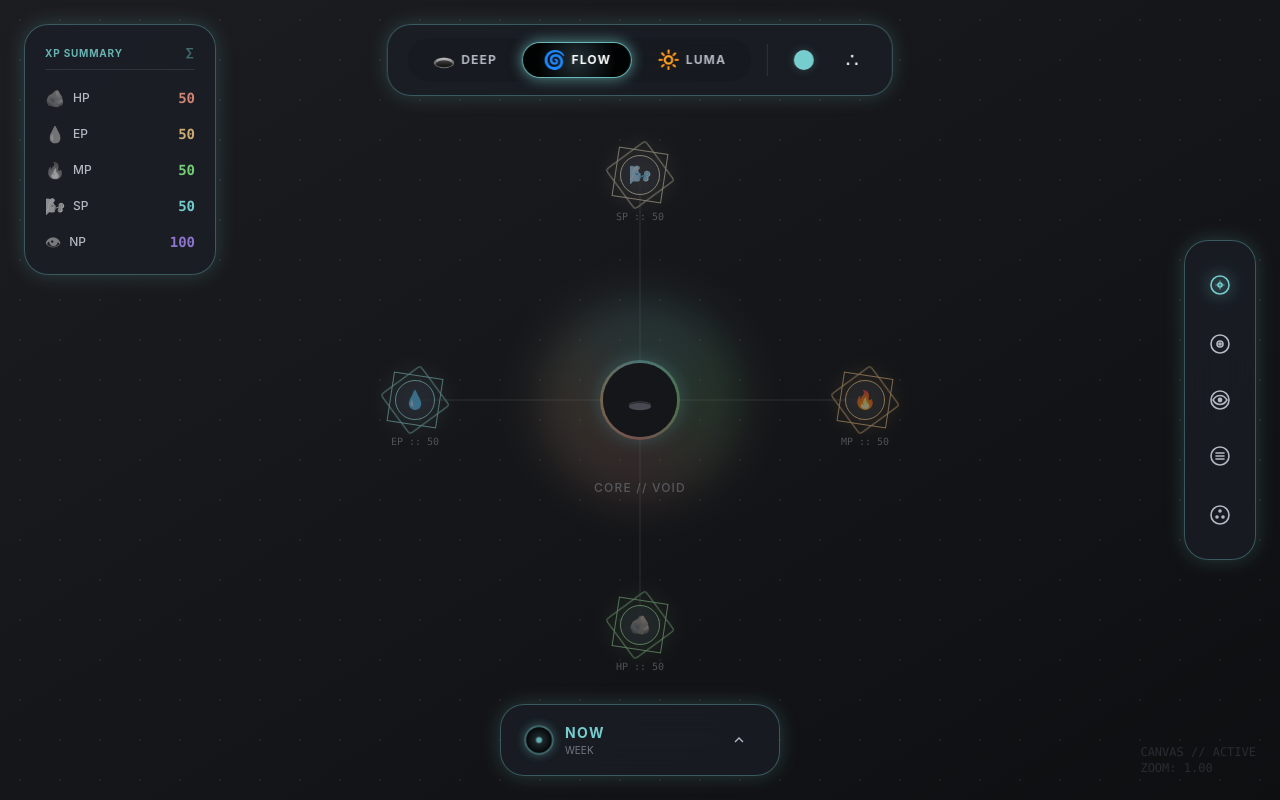
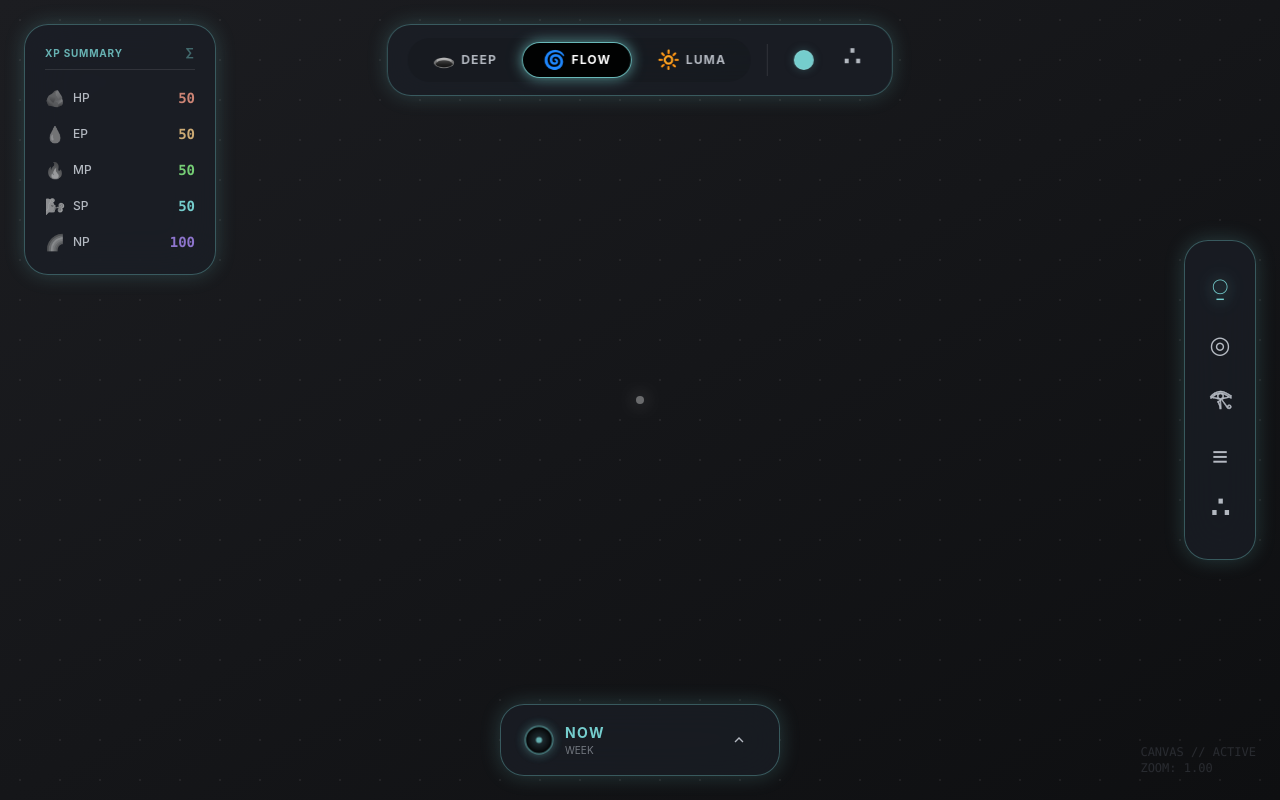
Before and after one commit to po-dzin/symbol-field-hud, a React (Vite) app: page / in a window 1280 px wide. Built offline with nearby package versions, Linux system fonts and the light colour scheme.

Commit message:
feat: Introduce Source component, refactor core state management, remove XP mandala and axes, and update various UI elements and XP descriptions.

```diff
--- a/src/components/Canvas/GraphCanvas.jsx
+++ b/src/components/Canvas/GraphCanvas.jsx
@@ -4,14 +4,17 @@ import { useGesture } from '@use-gesture/react';
 import Node from './Node';
 import NPCore from './NPCore';
 import XPMandala from './XPMandala';
+import Source from './Source';
 import { mockNodes, mockEdges } from '../../data/mockGraph';
 import { useWindowStore } from '../../store/windowStore';
 import { useStateStore } from '../../store/stateStore';
 
 const GraphCanvas = () => {
     const containerRef = useRef(null);
-    const { openWindow, xpState, isCoreActive, createCore } = useWindowStore();
+    const { openWindow, xpState, coreStatus } = useWindowStore();
     const { mode } = useStateStore();
+
+    const isCoreActive = coreStatus === 'EXIST';
 
     // Adaptive grid color based on mode (warmer, less bright)
     const gridColor = mode === 'LUMA' ? 'rgba(120, 110, 95, 0.25)' : '#5a5654'; // Warm neutral for LUMA
@@ -90,36 +93,27 @@ const GraphCanvas = () => {
                 className="w-full h-full flex items-center justify-center transform-gpu"
                 style={{ x, y, scale }}
             >
-                {/* Connecting Lines (Axes) */}
+                {/* Connecting Lines (Axes) - REMOVED v0.327
                 <svg className="absolute inset-0 w-full h-full pointer-events-none z-0">
-                    <g style={{ transform: 'translate(50%, 50%)' }}> {/* Center origin using CSS transform */}
-                        {/* We need to calculate line ends based on current XP positions */}
-                        {/* This is a bit tricky in SVG inside a centered div, but let's try relative coords */}
-                        {/* Actually, since we are centering the content, 0,0 is the center of the animated div */}
-
+                    <g style={{ transform: 'translate(50%, 50%)' }}>
                         <line x1="0" y1="0" x2={getAxisPosition('SP', xpState.sp).x} y2={getAxisPosition('SP', xpState.sp).y} stroke={axisColor} strokeWidth="1" />
                         <line x1="0" y1="0" x2={getAxisPosition('HP', xpState.hp).x} y2={getAxisPosition('HP', xpState.hp).y} stroke={axisColor} strokeWidth="1" />
                         <line x1="0" y1="0" x2={getAxisPosition('EP', xpState.ep).x} y2={getAxisPosition('EP', xpState.ep).y} stroke={axisColor} strokeWidth="1" />
                         <line x1="0" y1="0" x2={getAxisPosition('MP', xpState.mp).x} y2={getAxisPosition('MP', xpState.mp).y} stroke={axisColor} strokeWidth="1" />
                     </g>
                 </svg>
+                */}
 
-                {/* NP Core (Center) */}
+                {/* NP Core (Center) or Source */}
                 <div className="relative z-10">
-                    {isCoreActive ? (
+                    {coreStatus === 'EXIST' ? (
                         <NPCore />
                     ) : (
-                        <button
-                            onClick={createCore}
-                            className="w-24 h-24 rounded-full border-2 border-dashed border-os-glass-border flex flex-col items-center justify-center gap-2 text-os-text-secondary hover:text-os-cyan hover:border-os-cyan hover:bg-os-cyan/5 transition-all group"
-                        >
-                            <span className="text-2xl group-hover:scale-110 transition-transform">+</span>
-                            <span className="text-[10px] uppercase tracking-widest">Add Core</span>
-                        </button>
+                        <Source />
                     )}
                 </div>
 
-                {/* XP Mandala Nodes */}
+                {/* XP Mandala Nodes - HIDDEN FOR v0.326
                 {isCoreActive && (
                     <>
                         <XPMandala type="SP" value={xpState.sp} glyph="🌬️" color="os-sp" glowColor="#ededeb" position={getAxisPosition('SP', xpState.sp)} />
@@ -128,6 +122,7 @@ const GraphCanvas = () => {
                         <XPMandala type="MP" value={xpState.mp} glyph="🔥" color="os-mp" glowColor="#fdba74" position={getAxisPosition('MP', xpState.mp)} />
                     </>
                 )}
+                */}
             </animated.div>
 
             {/* Canvas Status */}
--- a/src/components/Canvas/NPCore.jsx
+++ b/src/components/Canvas/NPCore.jsx
@@ -28,21 +28,16 @@ const NPCore = () => {
 
     return (
         <div className="relative flex items-center justify-center w-32 h-32 group">
-            {/* Delete Button (Visible on Hover) */}
+            {/* Delete Button (Visible on Hover) - Top Right X */}
             <button
                 onClick={(e) => { e.stopPropagation(); deleteCore(); }}
-                className="absolute -top-8 left-1/2 -translate-x-1/2 text-[10px] text-os-text-secondary opacity-0 group-hover:opacity-100 hover:text-os-red transition-all z-50 uppercase tracking-wider"
+                className="absolute -top-2 -right-2 w-6 h-6 rounded-full bg-black/50 border border-white/10 hover:bg-os-red/20 hover:border-os-red flex items-center justify-center opacity-0 group-hover:opacity-100 transition-all z-50"
+                title="Dematerialize"
             >
-                Delete Core
+                <span className="text-[10px] text-os-text-secondary hover:text-os-red">✕</span>
             </button>
 
-            {/* Minimize Button (Visible on Hover) */}
-            <button
-                onClick={toggleCoreMinimize}
-                className="absolute -top-4 right-0 w-6 h-6 rounded-full bg-white/10 hover:bg-white/20 flex items-center justify-center opacity-0 group-hover:opacity-100 transition-opacity z-20"
-            >
-                <span className="text-[10px] text-white">↘</span>
-            </button>
+            {/* Minimize Button REMOVED v0.327 */}
 
             {/* OUTER GLOW - Intense Rainbow Halo */}
             <div
@@ -65,12 +60,11 @@ const NPCore = () => {
 
             {/* NP CORE or VOID - PURE BLACK CENTER WITH RAINBOW EDGE */}
             <div
-                onClick={toggleCoreMinimize}
                 className={`
                     relative z-20 flex items-center justify-center w-20 h-20 rounded-full cursor-pointer
                     transition-all duration-700 ease-in-out group-hover:scale-105
                     bg-black
-                    animate-pulse-glow
+                    animate-materialize animate-pulse-glow
                 `}
                 style={{
                     boxShadow: 'inset 0 0 20px rgba(0,0,0,1)', // Inner shadow for depth
--- /dev/null
+++ b/src/components/Canvas/Source.jsx
@@ -0,0 +1,27 @@
+import React from 'react';
+import { useWindowStore } from '../../store/windowStore';
+
+const Source = () => {
+    const { setCoreStatus } = useWindowStore();
+
+    return (
+        <div
+            className="relative w-20 h-20 flex items-center justify-center group cursor-pointer"
+            onDoubleClick={() => setCoreStatus('EXIST')}
+            title="Double Click to Materialize"
+        >
+            {/* Pulsing Source Ring */}
+            <div className="absolute inset-0 rounded-full border border-white/20 animate-[ping_3s_cubic-bezier(0,0,0.2,1)_infinite]" />
+
+            {/* Inner Source Point */}
+            <div className="w-2 h-2 bg-white rounded-full shadow-[0_0_15px_rgba(255,255,255,0.8)] animate-pulse" />
+
+            {/* Label */}
+            <div className="absolute -bottom-8 text-[10px] tracking-[0.2em] text-os-text-secondary opacity-0 group-hover:opacity-100 transition-opacity duration-500 uppercase">
+                Source
+            </div>
+        </div>
+    );
+};
+
+export default Source;
--- a/src/components/HUD/NavRail.jsx
+++ b/src/components/HUD/NavRail.jsx
@@ -2,94 +2,32 @@ import React from 'react';
 import { useWindowStore } from '../../store/windowStore';
 import { useStateStore, TONES } from '../../store/stateStore';
 
-// --- Glyphs Set A (Canonical) ---
-const HUDGlyph = (props) => (
-    <svg viewBox="0 0 24 24" fill="none" stroke="currentColor" strokeWidth="1.6" strokeLinecap="round" strokeLinejoin="round" {...props}>
-        <circle cx="12" cy="12" r="9" />
-        <path d="M12 8v8M8 12h8" strokeOpacity="0.5" /> {/* Simplified Center */}
-        <circle cx="12" cy="12" r="2" />
-    </svg>
-);
+const NAV_ITEMS = [
+    { id: 'HUD', label: 'HUD', icon: <span className="block transform scale-110">⍜</span> },
+    { id: 'Graph', label: 'Graph', icon: '◎' },
+    { id: 'Agent', label: 'Agent', icon: <span className="block text-xl -mt-1 transform scale-90 font-bold" style={{ WebkitTextStroke: '0.5px currentColor' }}>𓂀</span> },
+    { id: 'Log', label: 'Log', icon: <span className="block transform scale-115">≡</span> },
+    { id: 'Settings', label: 'Settings', icon: <span className="block text-3xl -mt-3 font-bold leading-none">∴</span> }
+];
 
-const GraphGlyph = (props) => (
-    <svg viewBox="0 0 24 24" fill="none" stroke="currentColor" strokeWidth="1.6" strokeLinecap="round" strokeLinejoin="round" {...props}>
-        <circle cx="12" cy="12" r="9" />
-        <circle cx="12" cy="12" r="3" />
-        <circle cx="12" cy="12" r="1" fill="currentColor" />
-    </svg>
-);
-
-const AgentGlyph = (props) => (
-    <svg viewBox="0 0 24 24" fill="none" stroke="currentColor" strokeWidth="1.6" strokeLinecap="round" strokeLinejoin="round" {...props}>
-        <circle cx="12" cy="12" r="9" />
-        <path d="M5 12c1.8-3 4-4.5 7-4.5s5.2 1.5 7 4.5c-1.8 3-4 4.5-7 4.5S6.8 15 5 12z" />
-        <circle cx="12" cy="12" r="1.6" fill="currentColor" />
-    </svg>
-);
-
-const LogGlyph = (props) => (
-    <svg viewBox="0 0 24 24" fill="none" stroke="currentColor" strokeWidth="1.6" strokeLinecap="round" strokeLinejoin="round" {...props}>
-        <circle cx="12" cy="12" r="9" />
-        <line x1="8" y1="9" x2="16" y2="9" />
-        <line x1="8" y1="12" x2="16" y2="12" />
-        <line x1="8" y1="15" x2="16" y2="15" />
-    </svg>
-);
-
-const SettingsGlyph = (props) => (
-    <svg viewBox="0 0 24 24" fill="none" stroke="currentColor" strokeWidth="1.6" strokeLinecap="round" strokeLinejoin="round" {...props}>
-        <circle cx="12" cy="12" r="9" />
-        <circle cx="12" cy="8" r="1" fill="currentColor" />
-        <circle cx="9" cy="14" r="1" fill="currentColor" />
-        <circle cx="15" cy="14" r="1" fill="currentColor" />
-    </svg>
-);
-
-const NavItem = ({ id, icon: Icon, activeTab, setActiveTab, activeColor, variant = 'plain' }) => {
+const NavItem = ({ id, icon, label, activeTab, setActiveTab, activeColor, className = '' }) => {
     const isActive = activeTab === id;
-    const isOrb = variant === 'orb';
-
-    const NAV_ITEMS = [
-        { id: 'hud', label: 'HUD Overview', icon: '⍜' },
-        { id: 'graph', label: 'Experience Graph', icon: '◎' },
-        { id: 'agent', label: 'AI Agent', icon: 'agent' }, // Custom SVG handled in render
-        { id: 'log', label: 'Activity Log', icon: '≡' },
-        { id: 'settings', label: 'Settings', icon: '∴' }
-    ];
-
-    // Custom Agent Glyph - Eye of Horus style
-    const AgentGlyphInternal = () => (
-        <span className="text-2xl leading-none">𓂀</span>
-    );
-
-    const currentNavItem = NAV_ITEMS.find(item => item.id === id);
-    const tooltip = currentNavItem ? currentNavItem.label : '';
 
     return (
         <button
             onClick={() => setActiveTab(id)}
-            title={tooltip}
-            className={`relative w-10 h-10 flex items-center justify-center transition-all duration-300 group
-                ${isOrb ? 'rounded-full' : 'rounded-xl'}
-            `}
+            title={label}
+            className={`relative w-10 h-10 flex items-center justify-center transition-all duration-300 group rounded-xl ${className}`}
         >
-            {/* Active Background (Only for Orb or if desired for Plain, spec says remove circle container) */}
-            {isActive && isOrb && (
-                <div
-                    className="absolute inset-0 rounded-full opacity-20"
-                    style={{ backgroundColor: activeColor, boxShadow: `0 0 15px ${activeColor}` }}
-                />
-            )}
-
             {/* Icon */}
             <div
-                className={`w-6 h-6 transition-colors duration-300 ${isActive ? '' : 'text-os-text-secondary group-hover:text-os-text-primary'}`}
+                className={`text-2xl leading-none transition-colors duration-300 ${isActive ? '' : 'text-os-text-secondary group-hover:text-os-text-primary'}`}
                 style={{
                     color: isActive ? activeColor : undefined,
-                    filter: isActive && !isOrb ? `drop-shadow(0 0 8px ${activeColor})` : 'none'
+                    filter: isActive ? `drop-shadow(0 0 8px ${activeColor})` : 'none'
                 }}
             >
-                {id === 'agent' ? <AgentGlyphInternal /> : <Icon />}
+                {icon}
             </div>
         </button>
     );
@@ -111,7 +49,7 @@ const NavRail = () => {
     return (
         <nav
             className="absolute right-6 top-1/2 -translate-y-1/2 w-[72px] py-6
-            backdrop-blur-xl flex flex-col items-center justify-between gap-4 transition-all duration-200"
+            backdrop-blur-xl flex flex-col items-center justify-center gap-4 transition-all duration-200"
             style={{
                 background: 'var(--surface-1-bg)',
                 border: `var(--panel-stroke-width) solid rgba(${accentRGB}, 0.35)`,
@@ -122,18 +60,16 @@ const NavRail = () => {
             }}
             onClickCapture={focusDock}
         >
-            {/* Top: HUD */}
-            <NavItem id="HUD" icon={HUDGlyph} activeTab={activeTab} setActiveTab={setActiveTab} activeColor={activeColor} variant="plain" />
-
-            {/* Middle: Tools */}
-            <div className="flex flex-col gap-4">
-                <NavItem id="Graph" icon={GraphGlyph} activeTab={activeTab} setActiveTab={setActiveTab} activeColor={activeColor} variant="orb" />
-                <NavItem id="Agent" icon={AgentGlyph} activeTab={activeTab} setActiveTab={setActiveTab} activeColor={activeColor} variant="plain" />
-                <NavItem id="Log" icon={LogGlyph} activeTab={activeTab} setActiveTab={setActiveTab} activeColor={activeColor} variant="plain" />
-            </div>
-
-            {/* Bottom: Settings */}
-            <NavItem id="Settings" icon={SettingsGlyph} activeTab={activeTab} setActiveTab={setActiveTab} activeColor={activeColor} variant="plain" />
+            {NAV_ITEMS.map((item, index) => (
+                <NavItem
+                    key={item.id}
+                    {...item}
+                    activeTab={activeTab}
+                    setActiveTab={setActiveTab}
+                    activeColor={activeColor}
+                    className={index === 1 ? 'mt-0.5' : ''}
+                />
+            ))}
         </nav>
     );
 };
--- a/src/components/HUD/StatePanel.jsx
+++ b/src/components/HUD/StatePanel.jsx
@@ -33,11 +33,12 @@ const ModePill = ({ modeKey, active, onClick, accentColor, mode }) => {
             `}
             style={active ? {
                 background: isLuma
-                    ? `radial-gradient(circle, rgba(${accentRGB}, 0.20) 0%, rgba(235,225,210,0.95) 70%)`
-                    : `radial-gradient(circle, rgba(${accentRGB}, 0.12) 0%, rgba(0,0,0,0.9) 70%)`,
+                    ? `rgba(235,225,210,0.95)`
+                    : `rgba(0,0,0,0.9)`,
                 border: `1.5px solid rgba(${accentRGB}, 0.9)`,
                 boxShadow: `0 0 14px rgba(${accentRGB}, 0.7)`,
-                color: isLuma ? 'var(--neutralTextLuma, #2A2620)' : '#FFFFFF'
+                color: isLuma ? 'var(--neutralTextLuma, #2A2620)' : '#FFFFFF',
+                textShadow: 'none'
             } : {
                 background: 'transparent',
                 border: '1.5px solid transparent',
@@ -58,6 +59,7 @@ const ToneSelector = ({ currentToneId, onSelect, accentColor, mode }) => {
     const [isOpen, setIsOpen] = useState(false);
     const currentTone = TONES.find(t => t.id === currentToneId) || TONES[0];
     const containerRef = useRef(null);
+    const isLuma = mode === 'LUMA';
 
     useEffect(() => {
         const handleClickOutside = (event) => {
@@ -74,7 +76,7 @@ const ToneSelector = ({ currentToneId, onSelect, accentColor, mode }) => {
             <button
                 onClick={() => setIsOpen(!isOpen)}
                 title={`Current Tone: ${currentTone.label}`}
-                className={`w-10 h-10 rounded-full flex items-center justify-center transition-all duration-300 ${isOpen ? 'bg-white/10' : 'hover:bg-white/5'}`}
+                className={`w-10 h-10 rounded-full flex items-center justify-center transition-all duration-300 ${isOpen ? (isLuma ? 'bg-black/5' : 'bg-white/10') : (isLuma ? 'hover:bg-black/5' : 'hover:bg-white/5')}`}
             >
                 <div
                     className="w-5 h-5 rounded-full shadow-sm border border-white/10"
@@ -83,7 +85,9 @@ const ToneSelector = ({ currentToneId, onSelect, accentColor, mode }) => {
             </button>
 
             {isOpen && (
-                <div className="absolute top-full mt-4 left-1/2 -translate-x-1/2 bg-os-dark-blue/95 backdrop-blur-xl border border-os-glass-border rounded-full p-2 flex items-center gap-2 shadow-2xl z-50">
+                <div className={`absolute top-full mt-4 left-1/2 -translate-x-1/2 backdrop-blur-xl border rounded-full p-2 flex items-center gap-2 shadow-2xl z-50
+                    ${isLuma ? 'bg-[#EBE1D2]/95 border-black/10' : 'bg-os-dark-blue/95 border-os-glass-border'}
+                `}>
                     {TONES.map(tone => {
                         const toneDisplayColor = mode === 'LUMA' ? tone.lumaColor : tone.color;
                         return (
@@ -106,10 +110,11 @@ const ToneSelector = ({ currentToneId, onSelect, accentColor, mode }) => {
     );
 };
 
-const GlyphSelector = ({ currentGlyphId, onSelect, accentColor }) => {
+const GlyphSelector = ({ currentGlyphId, onSelect, accentColor, mode }) => {
     const [isOpen, setIsOpen] = useState(false);
     const currentGlyph = GLYPHS.find(g => g.id === currentGlyphId) || GLYPHS[0];
     const containerRef = useRef(null);
+    const isLuma = mode === 'LUMA';
 
     useEffect(() => {
         const handleClickOutside = (event) => {
@@ -121,32 +126,62 @@ const GlyphSelector = ({ currentGlyphId, onSelect, accentColor }) => {
         return () => document.removeEventListener('mousedown', handleClickOutside);
     }, []);
 
+    // Helper to render glyphs with optical adjustments
+    const renderGlyph = (char, id, isMain = false) => {
+        const baseClass = isMain ? "text-2xl" : "text-xl";
+        const commonClasses = `${baseClass} w-full h-full flex items-center justify-center leading-none`;
+
+        if (id === 'eye') {
+            return <span className={`${commonClasses} -mt-0.5 transform scale-85 font-bold`} style={{ WebkitTextStroke: '0.5px currentColor' }}>{char}</span>;
+        }
+        if (id === 'triad') {
+            return <span className={`${commonClasses} -mt-1.5 font-bold transform scale-115`}>{char}</span>;
+        }
+        if (id === 'point') {
+            return <span className={`${commonClasses} transform scale-115`}>{char}</span>;
+        }
+        if (id === 'sun' || id === 'null') {
+            return <span className={`${commonClasses} -mt-0.5 transform scale-110`}>{char}</span>;
+        }
+        if (id === 'circle') {
+            return <span className={`${commonClasses} mt-0.5`}>{char}</span>;
+        }
+
+        return <span className={commonClasses}>{char}</span>;
+    };
+
     return (
         <div ref={containerRef} className="relative">
             <button
                 onClick={() => setIsOpen(!isOpen)}
-                title={`Current Glyph: ${currentGlyph.name}`}
-                className="w-10 h-10 rounded-full flex items-center justify-center hover:bg-white/5 transition-colors cursor-pointer"
-                style={isOpen ? { backgroundColor: 'rgba(255,255,255,0.1)' } : {}}
+                title={`Current Glyph: ${currentGlyph.label}`}
+                className={`w-10 h-10 rounded-full flex items-center justify-center transition-colors cursor-pointer ${isLuma ? 'hover:bg-black/5' : 'hover:bg-white/5'}`}
+                style={isOpen ? { backgroundColor: isLuma ? 'rgba(0,0,0,0.05)' : 'rgba(255,255,255,0.1)' } : {}}
             >
-                <span className="text-xl text-os-text-primary" style={{ color: isOpen ? accentColor : undefined }}>
-                    {currentGlyph.char}
-                </span>
+                <div className={`flex items-center justify-center w-full h-full ${isLuma ? 'text-[#2A2620]' : 'text-os-text-secondary'}`} style={{ color: isOpen ? accentColor : undefined }}>
+                    {renderGlyph(currentGlyph.char, currentGlyph.id, true)}
+                </div>
             </button>
 
             {isOpen && (
-                <div className="absolute top-full mt-4 left-1/2 -translate-x-1/2 bg-os-dark-blue/95 backdrop-blur-xl border border-os-glass-border rounded-full p-2 flex items-center gap-2 shadow-2xl z-50">
+                <div className={`absolute top-full mt-4 left-1/2 -translate-x-1/2 backdrop-blur-xl border rounded-full p-2 flex items-center gap-2 shadow-2xl z-50
+                    ${isLuma ? 'bg-[#EBE1D2]/95 border-black/10' : 'bg-os-dark-blue/95 border-os-glass-border'}
+                `}>
                     {GLYPHS.map(glyph => (
                         <button
                             key={glyph.id}
                             onClick={() => { onSelect(glyph.id); setIsOpen(false); }}
-                            title={glyph.name}
-                            className={`w-8 h-8 rounded-full hover:bg-white/10 transition-colors flex items-center justify-center text-lg
-                                ${glyph.id === currentGlyphId ? 'text-white font-bold' : 'text-os-text-secondary'}
+                            title={glyph.label}
+                            className={`w-8 h-8 rounded-full transition-colors flex items-center justify-center
+                                ${isLuma ? 'hover:bg-black/5' : 'hover:bg-white/10'}
+                                ${glyph.id === currentGlyphId
+                                    ? (isLuma ? 'text-[#2A2620] font-bold' : 'text-white font-bold')
+                                    : (isLuma ? 'text-[#5b5349]' : 'text-os-text-secondary')
+                                }
                             `}
                             style={glyph.id === currentGlyphId ? { color: accentColor } : {}}
                         >
-                            {glyph.char}
+                            {renderGlyph(glyph.char, glyph.id, false)}
                         </button>
                     ))}
                 </div>
@@ -199,12 +234,12 @@ const StatePanel = () => {
                     ))}
                 </div>
 
-                <div className="w-px h-8 bg-white/10" />
+                <div className={`w-px h-8 ${mode === 'LUMA' ? 'bg-black/10' : 'bg-white/10'}`} />
 
                 {/* TONE & GLYPH */}
                 <div className="flex items-center gap-2">
                     <ToneSelector currentToneId={toneId} onSelect={setTone} accentColor={activeColor} mode={mode} />
-                    <GlyphSelector currentGlyphId={glyphId} onSelect={setGlyph} accentColor={activeColor} />
+                    <GlyphSelector currentGlyphId={glyphId} onSelect={setGlyph} accentColor={activeColor} mode={mode} />
                 </div>
 
                 {/* Removed Duplicate Settings Dot */}
--- a/src/components/HUD/XpSummaryPanel.jsx
+++ b/src/components/HUD/XpSummaryPanel.jsx
@@ -41,7 +41,7 @@ const XpSummaryPanel = () => {
                     <XpRow label="EP" value={ep} icon="💧" color={mode === 'LUMA' ? '#9c7b4f' : '#cdab75'} />
                     <XpRow label="MP" value={mp} icon="🔥" color={mode === 'LUMA' ? '#4f9c4f' : '#75cd75'} />
                     <XpRow label="SP" value={sp} icon="🌬️" color={mode === 'LUMA' ? '#328a8a' : '#75cdcd'} />
-                    <XpRow label="NP" value={np} icon="👁" color={mode === 'LUMA' ? '#6a4f9c' : '#8e75cd'} />
+                    <XpRow label="NP" value={np} icon="🌈" color={mode === 'LUMA' ? '#6a4f9c' : '#8e75cd'} />
                 </div>
             </div>
         </div>
@@ -52,9 +52,9 @@ const XpRow = ({ label, value, icon, color }) => {
     const tooltips = {
         'HP': 'Health Points',
         'EP': 'Energy Points',
-        'MP': 'Mana Points',
+        'MP': 'Mind Points',
         'SP': 'Spirit Points',
-        'NP': 'Nexus Points'
+        'NP': 'Nothing Points'
     };
 
     return (
--- a/src/store/windowStore.js
+++ b/src/store/windowStore.js
@@ -36,11 +36,14 @@ export const useWindowStore = create((set) => ({
     })),
 
     isCoreMinimized: false,
-    isCoreActive: true, // Core exists by default
+    coreStatus: 'SOURCE', // 'SOURCE' | 'EXIST'
 
     toggleCoreMinimize: () => set((state) => ({ isCoreMinimized: !state.isCoreMinimized })),
-    deleteCore: () => set({ isCoreActive: false }),
-    createCore: () => set({ isCoreActive: true }),
+    setCoreStatus: (status) => set({ coreStatus: status }),
+
+    // Legacy support (mapped to status)
+    deleteCore: () => set({ coreStatus: 'SOURCE' }),
+    createCore: () => set({ coreStatus: 'EXIST' }),
 
     openWindow: (id, config) => set((state) => {
         if (state.windows[id]) {
```
Also changed, not shown: src/components/HUD/WindowFrame.jsx (+7 -1 lines), src/index.css (+24 -0 lines).
